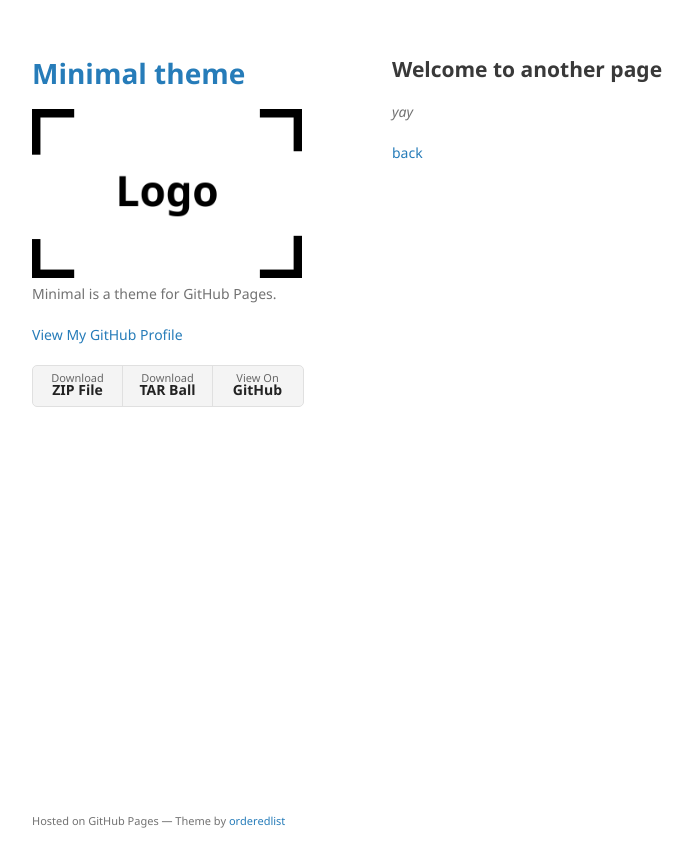
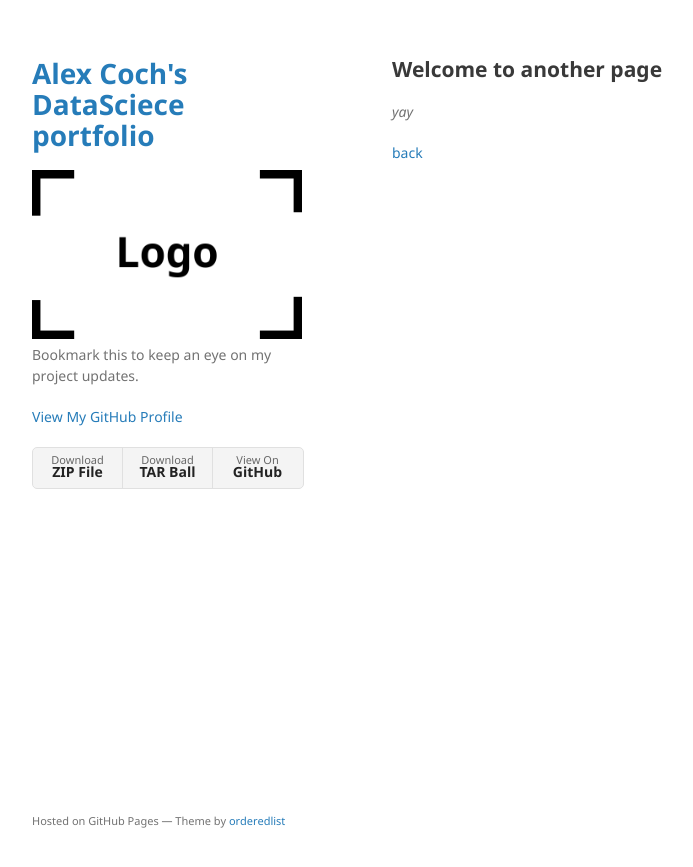
Before and after one commit to alex-coch/alex-coch.github.io, a Jekyll site: the page built from another-page.md, in a window 1280 px wide. Shown: the top 867 px of the page, without its empty margins (178-871 px from the left). Built offline with Jekyll 4.4.1, drawn with Linux system fonts in a browser that asks for light colours; our own code applies the rules of GitHub Pages for plain Markdown files.

Commit message:
Update _config.yml

```diff
--- a/_config.yml
+++ b/_config.yml
@@ -1,6 +1,6 @@
-title: Minimal theme
+title: Alex Coch's DataSciece portfolio
 logo: /assets/img/logo.png
-description: Minimal is a theme for GitHub Pages.
+description: Bookmark this to keep an eye on my project updates.
 show_downloads: true
 google_analytics:
 theme: jekyll-theme-minimal
```
